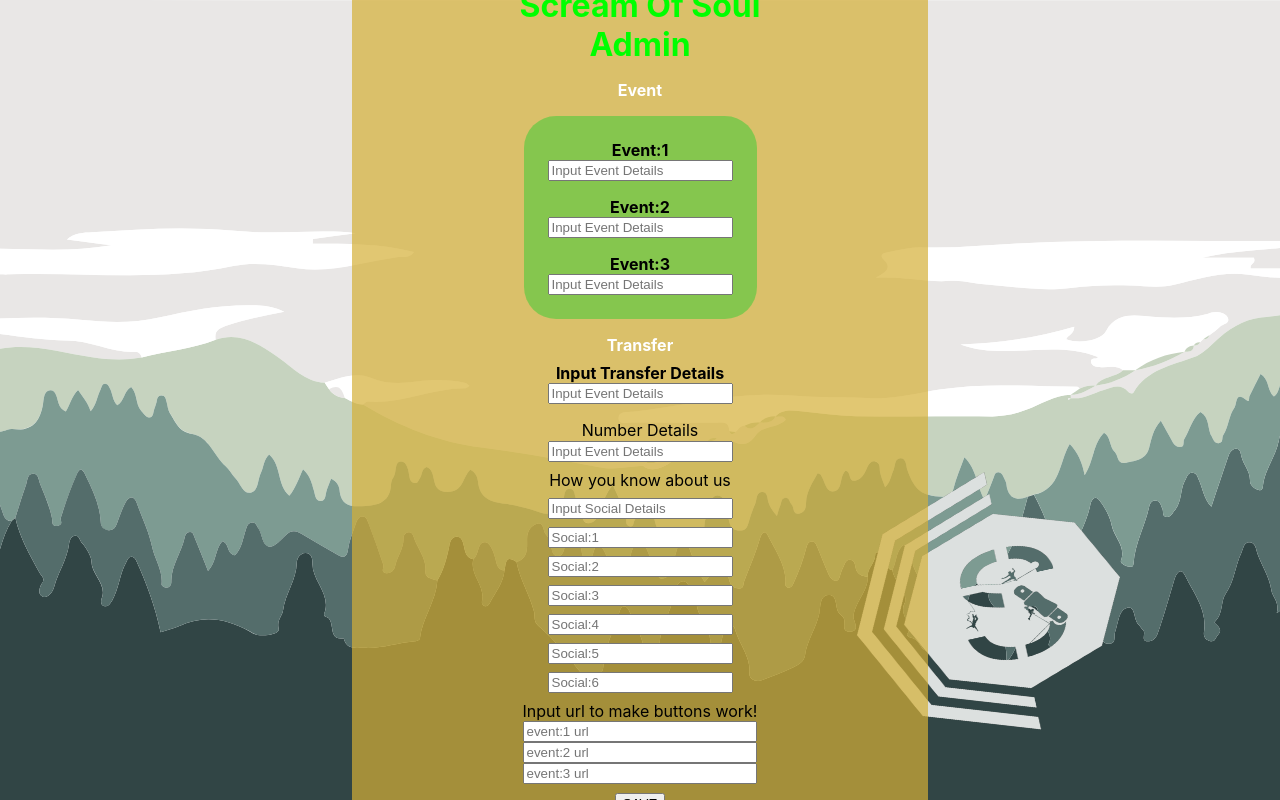
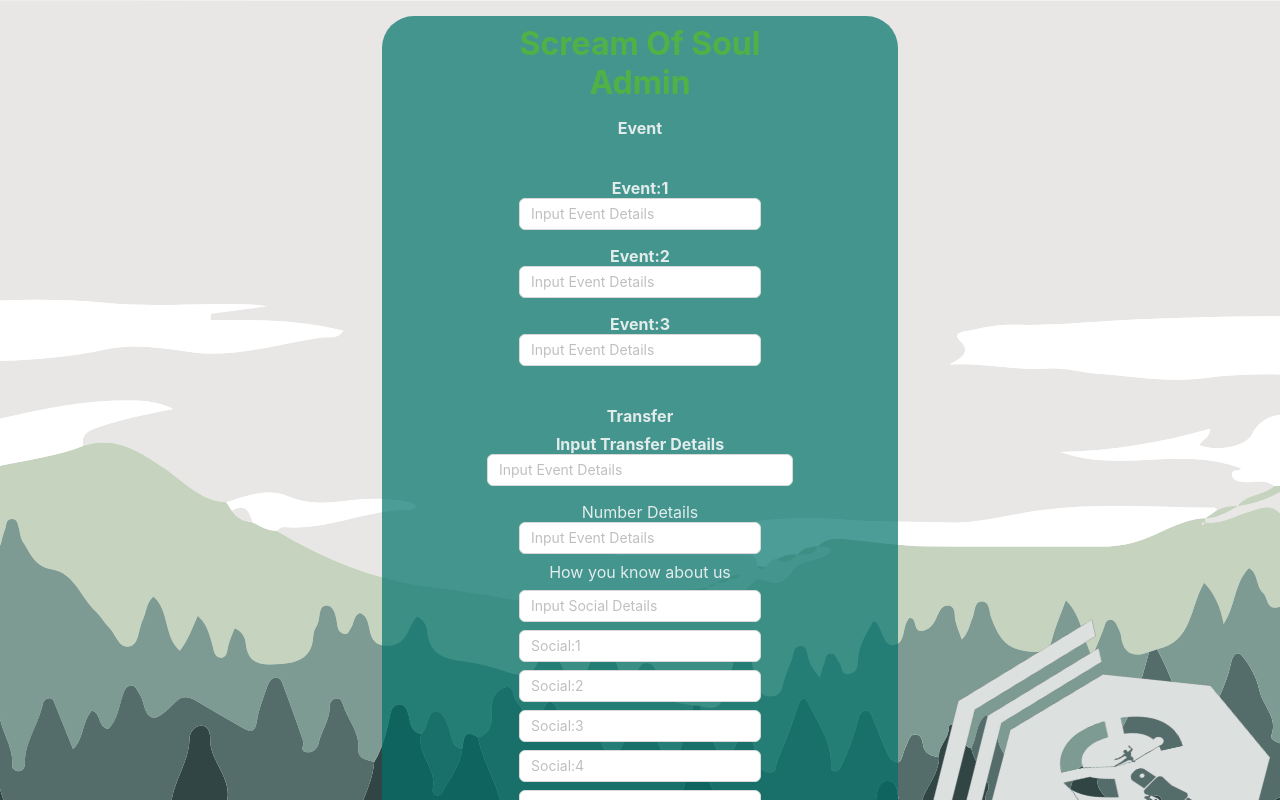
Before and after one commit to TigranBabujyan/Scream_payment, a React (Create React App) app: page /generacrac_tandzs in a window 1280 px wide. Shown: the top 800 px of the page. Built offline with nearby package versions, Linux system fonts and the light colour scheme.

Commit message:
Code refactor Bug fix

```diff
--- a/src/components/Button/index.css
+++ b/src/components/Button/index.css
@@ -20,14 +20,14 @@
     display: flex;
     margin-left: 0.5rem;
     font-weight: bold;
+    color: rgb(226,236,235);
 }
 
 .button {
     display: flex;
-    background-color: rgba(0, 0, 0, 0.0);
     border: none;
     cursor: pointer;
-    color: white;
+    background-color: rgb(0, 0,0, 0.0);
 }
 
 .submit_button {
@@ -38,6 +38,7 @@
     font-size: 1rem;
     border: none;
     cursor: pointer;
+    color: rgb(0,115,108);
 }
 
 @media only screen and (max-width: 600px) {
--- a/src/components/admin/Admin.tsx
+++ b/src/components/admin/Admin.tsx
@@ -3,6 +3,7 @@ import './index.css';
 import 'flag-icons/css/flag-icons.min.css';
 import {editData} from '../../lib/controller'
 import {useNavigate} from "react-router-dom";
+import { Button, Input } from "antd";
 
 
 const Admin: React.FC = () => {
@@ -55,7 +56,7 @@ const Admin: React.FC = () => {
         <div className='main'>
             <meta name="viewport" content="width=device-width, initial-scale=1.0"/>
             <div className='body'>
-                <form onSubmit={(e) => changeEventDetails(e)}>
+                <form className='form_wrap' onSubmit={(e) => changeEventDetails(e)}>
                     <header className='header'>Scream Of Soul</header>
                     <header className='header'>Admin</header>
                     <div className='wrap'>
@@ -63,7 +64,7 @@ const Admin: React.FC = () => {
                         <form onSubmit={(e) => changeEventDetails(e)} className='event'>
                             <div className="input">
                                 <label>Event:1</label>
-                                <input
+                                <Input
                                     type="text"
                                     value={event1}
                                     id='event1'
@@ -74,7 +75,7 @@ const Admin: React.FC = () => {
                             </div>
                             <div className='input'>
                                 <label>Event:2</label>
-                                <input
+                                <Input
                                     type="text"
                                     value={event2}
                                     id='event2'
@@ -85,7 +86,7 @@ const Admin: React.FC = () => {
                             </div>
                             <div className='input'>
                                 <label>Event:3</label>
-                                <input
+                                <Input
                                     type="text"
                                     value={event3}
                                     id='event3'
@@ -101,7 +102,7 @@ const Admin: React.FC = () => {
                         <form onSubmit={(e) => changeEventDetails(e)}>
                             <div className='input'>
                                 <label>Input Transfer Details</label>
-                                <input
+                                <Input
                                     type="text"
                                     value={transfer}
                                     id='transfer'
@@ -115,7 +116,7 @@ const Admin: React.FC = () => {
                     <div className='input'>
                         <label>Number Details</label>
                         <form onSubmit={(e) => changeEventDetails(e)}>
-                            <input
+                            <Input
                                 type="string"
                                 value={number}
                                 id='number'
@@ -129,7 +130,7 @@ const Admin: React.FC = () => {
                         <header>How you know about us</header>
                         <form onSubmit={(e) => changeEventDetails(e)}>
                             <div className='input'>
-                                <input
+                                <Input
                                     type="text"
                                     value={social_title}
                                     id='event_title'
@@ -139,7 +140,7 @@ const Admin: React.FC = () => {
                                 />
                             </div>
                             <div className='input'>
-                                <input
+                                <Input
                                     type="text"
                                     value={social1}
                                     id='social1'
@@ -149,7 +150,7 @@ const Admin: React.FC = () => {
                                 />
                             </div>
                             <div className='input'>
-                                <input
+                                <Input
                                     type="text"
                                     value={social2}
                                     id='social2'
@@ -159,7 +160,7 @@ const Admin: React.FC = () => {
                                 />
                             </div>
                             <div className='input'>
-                                <input
+                                <Input
                                     type="text"
                                     value={social3}
                                     id='social3'
@@ -169,7 +170,7 @@ const Admin: React.FC = () => {
                                 />
                             </div>
                             <div className='input'>
-                                <input
+                                <Input
                                     type="text"
                                     value={social4}
                                     id='social4'
@@ -179,7 +180,7 @@ const Admin: React.FC = () => {
                                 />
                             </div>
                             <div className='input'>
-                                <input
+                                <Input
                                     type="text"
                                     value={social5}
                                     id='social5'
@@ -189,7 +190,7 @@ const Admin: React.FC = () => {
                                 />
                             </div>
                             <div className='input'>
-                                <input
+                                <Input
                                     type="text"
                                     value={social6}
                                     id='social6'
@@ -201,15 +202,15 @@ const Admin: React.FC = () => {
                         </form>
                         <form className='keyEvent_wrap'>
                             <header>Input url to make buttons work!</header>
-                            <input placeholder='event:1 url' onChange={(e) => setKeyForEvent1(e.target.value)}
+                            <Input placeholder='event:1 url' onChange={(e) => setKeyForEvent1(e.target.value)}
                                    type='text'/>
-                            <input placeholder='event:2 url' onChange={(e) => setKeyForEvent2(e.target.value)}
+                            <Input placeholder='event:2 url' onChange={(e) => setKeyForEvent2(e.target.value)}
                                    type='text'/>
-                            <input placeholder='event:3 url' onChange={(e) => setKeyForEvent3(e.target.value)}
+                            <Input placeholder='event:3 url' onChange={(e) => setKeyForEvent3(e.target.value)}
                                    type='text'/>
                         </form>
                     </div>
-                    <button type='submit'>SAVE</button>
+                    <Button htmlType='submit'>SAVE</Button>
                 </form>
             </div>
         </div>
--- a/src/components/admin/index.css
+++ b/src/components/admin/index.css
@@ -4,9 +4,9 @@
     align-items: center;
     justify-content: center;
     text-align: center;
-    height: 100vh;
     background: url("../../../public/background_mount_trees2.svg") no-repeat center ;
     background-size: cover;
+    padding: 1rem;
 }
 
 @keyframes easeInAnimationBody {
@@ -22,11 +22,15 @@
     animation: easeInAnimationBody 3s;
     width: 40%;
     border-radius: 2rem;
-    padding: 2rem;
+    padding: 0.5rem;
     display: flex;
     flex-direction: column;
     align-items: center;
-    background: rgba(212,175,55, 0.7);
+    background: rgb(0,115,108, 0.7);
+}
+
+.form_wrap {
+    padding: 0;
 }
 
 @keyframes easeInAnimationHeader {
@@ -46,7 +50,7 @@
 }
 
 .wrap {
-    color: white;
+    color: rgb(226,236,235);
     font-weight: bold;
     margin: 1rem 0;
 }
@@ -56,7 +60,7 @@
     flex-direction: column;
     margin: 0.5rem;
     align-items: center;
-    color: black;
+    color: rgb(226,236,235);
 }
 
 
@@ -64,10 +68,10 @@
     display: flex;
     flex-direction: column;
     justify-content: flex-start;
-    color: black        ;
+    color: rgb(226,236,235);
 }
 .keyEvent_wrap {
     display: flex;
     flex-direction: column;
-    color: black;
+    color: rgb(226,236,235);
 }
--- a/src/components/agreement/Agreement.tsx
+++ b/src/components/agreement/Agreement.tsx
@@ -40,7 +40,7 @@ const Agreement: React.FC  = () => {
         <div className='main'>
             <meta name="viewport" content="width=device-width, initial-scale=1.0"/>
             <div className='body'>
-                <header className='header'>Scream Of Soul</header>
+                <header className='header_agreement'>Scream Of Soul</header>
                 <div className='checklist'>
                     <div className='language'>
                         <div className='empty'/>
@@ -64,7 +64,7 @@ const Agreement: React.FC  = () => {
                     </ol>
                     <div className="lower_title">{t("rope_jumping_agreement.lower_title")}</div>
                 </div>
-                <div className='width_test'>
+                <div className='submit_wrap'>
                     {apiData && apiData.length ? (
                         <div>
                             {
--- a/src/components/agreement/CanyoningRequirements.tsx
+++ b/src/components/agreement/CanyoningRequirements.tsx
@@ -6,7 +6,6 @@ import 'flag-icons/css/flag-icons.min.css';
 import { NewDataTypes } from "../../types/adminData";
 import {DocumentData, onSnapshot, QuerySnapshot} from "firebase/firestore";
 import { adminData } from "../../lib/controller";
-import SOSFormCard from "../form-card/FormCard";
 import ButtonUrl from "../Button/ButtonUrl";
 
 const CanyoningRequirements: React.FC = () => {
@@ -44,9 +43,8 @@ const CanyoningRequirements: React.FC = () => {
         <div className='main'>
             <meta name="viewport" content="width=device-width, initial-scale=1.0"/>
             <div className='body'>
-                <header className='header'>Scream Of Soul</header>
+                <header className='header_agreement'>Scream Of Soul</header>
                 <div className='checklist'>
-                    {/*Need to replace buttons to the same line with header*/}
                     <div className='language'>
                         <div className='lang_buttons'>
                             <button className='button' onClick={() => handleChangeLanguage("am")}><span
@@ -79,7 +77,7 @@ const CanyoningRequirements: React.FC = () => {
                         </div>
                     </ol>
                 </div>
-                <div className='width_test'>
+                <div className='submit_wrap'>
                     {apiData && apiData.length ? (
                         <div>
                             {
--- a/src/components/agreement/index.css
+++ b/src/components/agreement/index.css
@@ -4,7 +4,6 @@
     align-items: center;
     justify-content: center;
     text-align: center;
-    height: 100vh;
     background: url("../../../public/background_mount_trees2.svg") no-repeat center ;
     background-size: cover;
 }
@@ -26,7 +25,6 @@
     display: flex;
     flex-direction: column;
     align-items: center;
-    background: rgba(212,175,55, 0.7);
 }
 
 @keyframes easeInAnimationHeader {
@@ -38,11 +36,11 @@
     }
 }
 
-.header {
+.header_agreement {
     animation: easeInAnimationHeader 3s;
     font-size: 2rem;
     font-weight: bold;
-    color: lime;
+    color: rgb(80,177,70);
 }
 
 .language {
@@ -60,19 +58,22 @@
 .checklist {
     display: flex;
     flex-direction: column;
+    color: rgb(226,236,235);
 }
 
 .checklist_title {
     justify-content: space-around;
     display: flex;
     align-items: center;
-    margin-bottom: 2rem;
+    margin-bottom: 1rem;
     font-weight: bold;
+    color: rgb(226,236,235)
 }
 
 .checklist_subtitle {
     font-weight: bold;
-    margin-bottom: 2rem;
+    margin-bottom: 1rem;
+    color: rgb(226,236,235);
 }
 
 .list {
@@ -85,11 +86,12 @@
 .list li {
     margin: 0.2rem 0;
     font-weight: normal;
+    color: rgb(226,236,235);
 }
 
 .lower_title {
     font-weight: bold;
-    margin: 2rem 0;
+    margin: 1rem 0;
 }
 
 .price_includes_wrap {
@@ -99,8 +101,8 @@
 }
 
 .includes_title{
-    /*justify-content: center;*/
-    font-weight: bold
+    font-weight: bold;
+    color: rgb(226,236,235)
 }
 
 
@@ -110,12 +112,10 @@
     justify-content: center;
     align-items: flex-start;
     font-weight: bolder;
+    color: rgb(226,236,235);
 }
 
 @media only screen and (max-width: 600px) {
-    .main {
-        height: 160vh;
-    }
 
     .list li {
         font-size: 0.9rem;
@@ -127,6 +127,6 @@
     }
 }
 
-.width_test {
+.submit_wrap {
     width: 100%;
 }
--- a/src/components/form-card/index.css
+++ b/src/components/form-card/index.css
@@ -9,7 +9,7 @@
     animation: easeInAnimationHeader 3s;
     font-size: 2rem;
     font-weight: bold;
-    color: lime;
+    color: rgb(80,177,70);
     margin: 0 auto;
 }
 
@@ -25,7 +25,6 @@
     flex-direction: column;
     justify-content: center;
     align-items: center;
-    background-color: rgba(50, 205, 50, 0.5);
     border-radius: 2rem;
     margin: 1rem;
     padding: 1rem;
@@ -43,7 +42,7 @@
 }
 
 .event_body {
-    color: lime;
+    color: rgb(80,177,70);
 }
 
 
--- a/src/components/form/index.css
+++ b/src/components/form/index.css
@@ -4,7 +4,6 @@
     align-items: center;
     justify-content: center;
     text-align: center;
-    height: 100vh;
     background: url("../../../public/background_mount_trees2.svg") no-repeat center ;
     background-size: cover;
 }
@@ -27,7 +26,7 @@
     display: flex;
     flex-direction: column;
     align-items: flex-start;
-    background: rgba(212,175,55, 0.7);
+    /*background: rgba(212,175,55, 0.7);*/
 }
 
 @keyframes easeInAnimationHeader {
@@ -43,6 +42,5 @@
     animation: easeInAnimationHeader 3s;
     font-size: 2rem;
     font-weight: bold;
-    color: lime;
     margin: 0 auto;
 }
```
Also changed, not shown: src/components/form-card/FormCard.tsx (+52 -68 lines).
